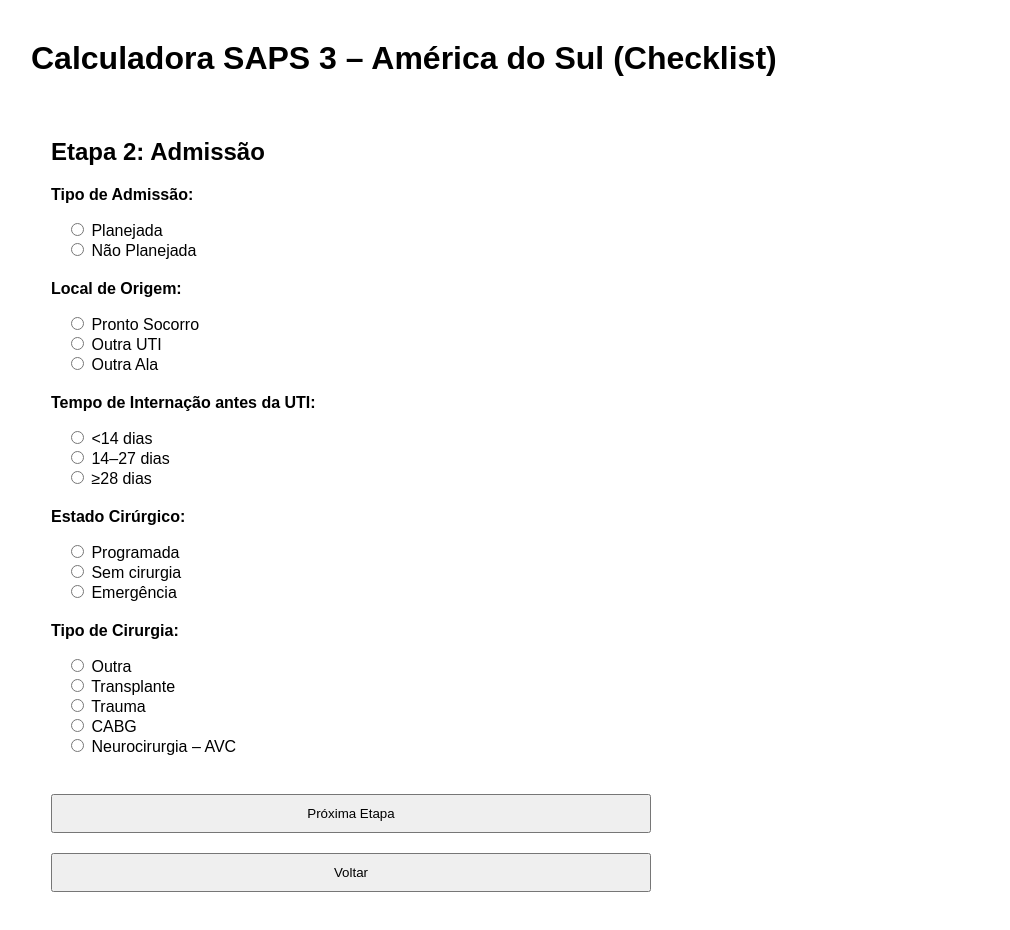
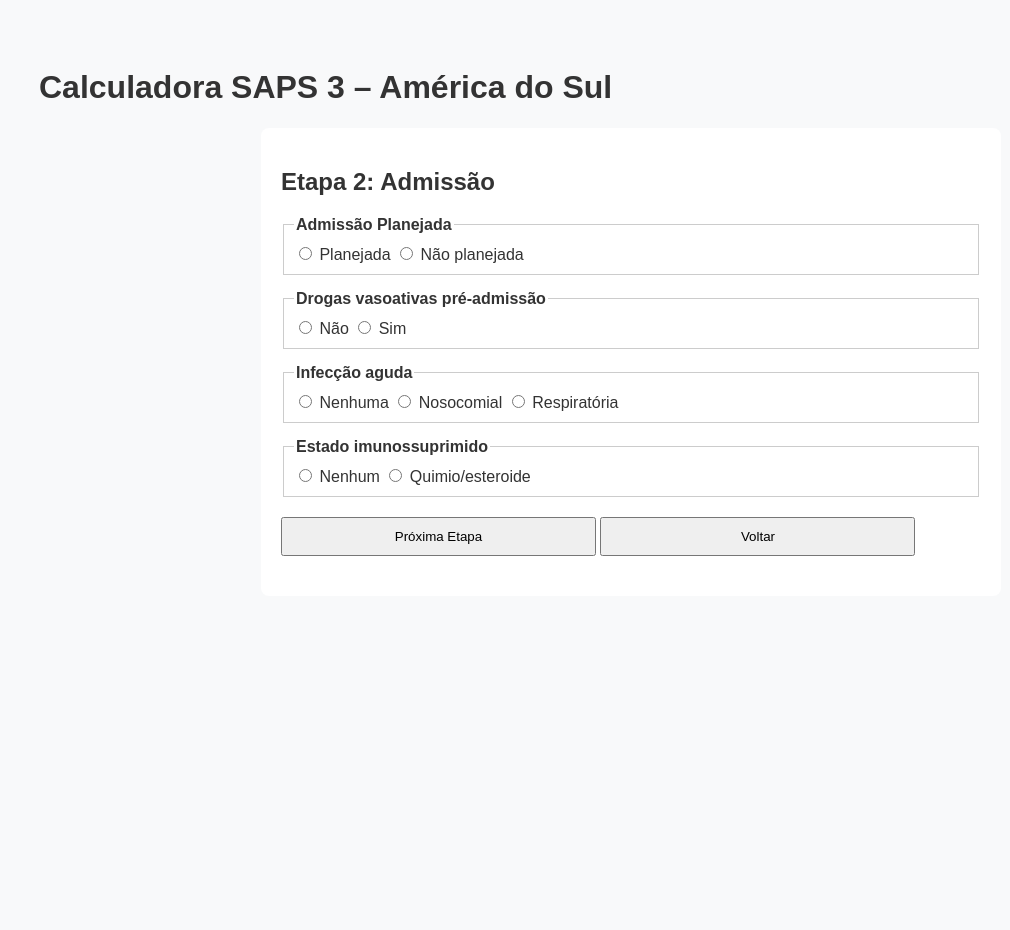
Before and after one commit to danielgloria/saps3, a plain HTML site: page index.html in a window 1280 px wide. Both pictures are taken after a click on the button "Próxima Etapa". Shown: the whole page, without its empty margins (9-1019 px from the left). After the commit the page ends 800 px from the top, so only its background shows below. Drawn offline with nearby package versions, Linux system fonts and the light colour scheme.

Commit message:
Add files via upload

```diff
--- a/index.html
+++ b/index.html
@@ -1,140 +1,67 @@
 <!DOCTYPE html>
 <html lang="pt-BR">
 <head>
-  <meta charset="UTF-8">
-  <title>Calculadora SAPS 3 – Checklist</title>
-  <link rel="stylesheet" href="style.css">
+  <meta charset="UTF-8" />
+  <title>SAPS 3 – América do Sul (Completo)</title>
+  <link rel="stylesheet" href="style.css" />
   <script src="https://cdnjs.cloudflare.com/ajax/libs/jspdf/2.5.1/jspdf.umd.min.js"></script>
 </head>
 <body>
-  <h1>Calculadora SAPS 3 – América do Sul (Checklist)</h1>
+  <h1>Calculadora SAPS 3 – América do Sul</h1>
   <form id="saps-form">
     <div class="step" id="step-1">
       <h2>Etapa 1: Identificação</h2>
-      <label>Iniciais do Paciente:</label>
-      <input type="text" id="iniciais">
-      <label>Número do Atendimento:</label>
-      <input type="text" id="atendimento"><br>
+      <input type="text" id="iniciais" placeholder="Iniciais do Paciente" />
+      <input type="text" id="atendimento" placeholder="Número do Atendimento" />
       <button type="button" onclick="nextStep(2)">Próxima Etapa</button>
     </div>
 
     <div class="step" id="step-2" style="display:none;">
       <h2>Etapa 2: Admissão</h2>
-      <p>Tipo de Admissão:</p>
-      <label><input type="radio" name="tipo_admissao" value="0"> Planejada</label>
-      <label><input type="radio" name="tipo_admissao" value="3"> Não Planejada</label>
-
-      <p>Local de Origem:</p>
-      <label><input type="radio" name="local_origem" value="5"> Pronto Socorro</label>
-      <label><input type="radio" name="local_origem" value="7"> Outra UTI</label>
-      <label><input type="radio" name="local_origem" value="8"> Outra Ala</label>
-
-      <p>Tempo de Internação antes da UTI:</p>
-      <label><input type="radio" name="tempo_internacao" value="0"> <14 dias</label>
-      <label><input type="radio" name="tempo_internacao" value="6"> 14–27 dias</label>
-      <label><input type="radio" name="tempo_internacao" value="7"> ≥28 dias</label>
-
-      <p>Estado Cirúrgico:</p>
-      <label><input type="radio" name="estado_cirurgico" value="0"> Programada</label>
-      <label><input type="radio" name="estado_cirurgico" value="5"> Sem cirurgia</label>
-      <label><input type="radio" name="estado_cirurgico" value="6"> Emergência</label>
-
-      <p>Tipo de Cirurgia:</p>
-      <label><input type="radio" name="tipo_cirurgia" value="0"> Outra</label>
-      <label><input type="radio" name="tipo_cirurgia" value="-11"> Transplante</label>
-      <label><input type="radio" name="tipo_cirurgia" value="-8"> Trauma</label>
-      <label><input type="radio" name="tipo_cirurgia" value="-6"> CABG</label>
-      <label><input type="radio" name="tipo_cirurgia" value="5"> Neurocirurgia – AVC</label>
-
-      <br><button type="button" onclick="nextStep(3)">Próxima Etapa</button>
+      <!-- Campos existentes + drogas vasoativas + infecção + imunossupressão -->
+      <fieldset><legend>Admissão Planejada</legend>
+        <label><input type="radio" name="admissao" value="0" /> Planejada</label>
+        <label><input type="radio" name="admissao" value="3" /> Não planejada</label>
+      </fieldset>
+      <fieldset><legend>Drogas vasoativas pré-admissão</legend>
+        <label><input type="radio" name="vasoativas" value="0" /> Não</label>
+        <label><input type="radio" name="vasoativas" value="3" /> Sim</label>
+      </fieldset>
+      <fieldset><legend>Infecção aguda</legend>
+        <label><input type="radio" name="infeccao" value="0" /> Nenhuma</label>
+        <label><input type="radio" name="infeccao" value="4" /> Nosocomial</label>
+        <label><input type="radio" name="infeccao" value="5" /> Respiratória</label>
+      </fieldset>
+      <fieldset><legend>Estado imunossuprimido</legend>
+        <label><input type="radio" name="imuno" value="0" /> Nenhum</label>
+        <label><input type="radio" name="imuno" value="3" /> Quimio/esteroide</label>
+      </fieldset>
+      <button type="button" onclick="nextStep(3)">Próxima Etapa</button>
       <button type="button" onclick="prevStep(1)">Voltar</button>
     </div>
 
     <div class="step" id="step-3" style="display:none;">
-      <h2>Etapa 3: Variáveis Clínicas</h2>
-
-      <p>Idade:</p>
-      <label><input type="radio" name="idade" value="0"> Menor que 40</label>
-      <label><input type="radio" name="idade" value="5"> 40-59</label>
-      <label><input type="radio" name="idade" value="9"> 60-69</label>
-      <label><input type="radio" name="idade" value="13"> 70-74</label>
-      <label><input type="radio" name="idade" value="15"> 75-79</label>
-      <label><input type="radio" name="idade" value="18"> ≥80</label>
-
-      <p>Glasgow:</p>
-      <label><input type="radio" name="glasgow" value="0"> ≥13</label>
-      <label><input type="radio" name="glasgow" value="2"> 7–12</label>
-      <label><input type="radio" name="glasgow" value="7"> 6</label>
-      <label><input type="radio" name="glasgow" value="10"> 5</label>
-      <label><input type="radio" name="glasgow" value="15"> 3–4</label>
-
-      <p>PAS:</p>
-      <label><input type="radio" name="pas" value="0"> ≥120</label>
-      <label><input type="radio" name="pas" value="3"> 70–119</label>
-      <label><input type="radio" name="pas" value="8"> 40–69</label>
-      <label><input type="radio" name="pas" value="11"> <40</label>
-
-      <p>FC:</p>
-      <label><input type="radio" name="fc" value="0"> <120</label>
-      <label><input type="radio" name="fc" value="5"> 120–159</label>
-      <label><input type="radio" name="fc" value="7"> ≥160</label>
-
-      <p>Oxigenação:</p>
-      <label><input type="radio" name="oxigenacao" value="0"> PaO₂ ≥60 sem VM</label>
-      <label><input type="radio" name="oxigenacao" value="5"> PaO₂ <60 sem VM</label>
-      <label><input type="radio" name="oxigenacao" value="7"> PaO₂/FiO₂ ≥100 com VM</label>
-      <label><input type="radio" name="oxigenacao" value="11"> PaO₂/FiO₂ <100 com VM</label>
-
-      <p>Motivo da Admissão:</p>
-      <label><input type="radio" name="motivo" value="0"> Outro</label>
-      <label><input type="radio" name="motivo" value="-5"> Arritmia</label>
-      <label><input type="radio" name="motivo" value="-4"> Convulsões</label>
-      <label><input type="radio" name="motivo" value="3"> Choque</label>
-      <label><input type="radio" name="motivo" value="4"> Coma/confusão</label>
-      <label><input type="radio" name="motivo" value="5"> Choque séptico</label>
-      <label><input type="radio" name="motivo" value="6"> Insuficiência hepática</label>
-      <label><input type="radio" name="motivo" value="7"> Déficit neurológico</label>
-      <label><input type="radio" name="motivo" value="9"> Pancreatite</label>
-      <label><input type="radio" name="motivo" value="10"> Efeito massa</label>
-
-      <br><button type="button" onclick="nextStep(4)">Próxima Etapa</button>
+      <h2>Etapa 3: Clínicas</h2>
+      <fieldset><legend>Comorbidades</legend>
+        <label><input type="radio" name="comorbidade" value="0" /> Nenhuma</label>
+        <label><input type="radio" name="comorbidade" value="6" /> IC NYHA IV</label>
+        <label><input type="radio" name="comorbidade" value="6" /> Câncer hematológico</label>
+        <label><input type="radio" name="comorbidade" value="8" /> Cirrose</label>
+        <label><input type="radio" name="comorbidade" value="8" /> AIDS</label>
+        <label><input type="radio" name="comorbidade" value="11" /> Câncer metastático</label>
+      </fieldset>
+      <button type="button" onclick="nextStep(4)">Próxima Etapa</button>
       <button type="button" onclick="prevStep(2)">Voltar</button>
     </div>
 
     <div class="step" id="step-4" style="display:none;">
-      <h2>Etapa 4: Variáveis Laboratoriais</h2>
-
-      <p>Leucócitos:</p>
-      <label><input type="radio" name="leucocitos" value="0"> <15</label>
-      <label><input type="radio" name="leucocitos" value="2"> ≥15</label>
-
-      <p>pH:</p>
-      <label><input type="radio" name="ph" value="0"> >7.25</label>
-      <label><input type="radio" name="ph" value="3"> ≤7.25</label>
-
-      <p>Plaquetas:</p>
-      <label><input type="radio" name="plaquetas" value="0"> ≥100</label>
-      <label><input type="radio" name="plaquetas" value="5"> 50–99</label>
-      <label><input type="radio" name="plaquetas" value="8"> 20–49</label>
-      <label><input type="radio" name="plaquetas" value="13"> <20</label>
-
-      <p>Bilirrubina:</p>
-      <label><input type="radio" name="bilirrubina" value="0"> <2</label>
-      <label><input type="radio" name="bilirrubina" value="4"> 2–5.9</label>
-      <label><input type="radio" name="bilirrubina" value="5"> ≥6</label>
-
-      <p>Creatinina:</p>
-      <label><input type="radio" name="creatinina" value="0"> <1.2</label>
-      <label><input type="radio" name="creatinina" value="2"> 1.2–1.9</label>
-      <label><input type="radio" name="creatinina" value="7"> 2–3.4</label>
-      <label><input type="radio" name="creatinina" value="8"> ≥3.5</label>
-
-      <br><button type="submit">Calcular SAPS 3</button>
+      <h2>Etapa 4: Laboratoriais</h2>
+      <!-- Placeholder para variáveis laboratoriais -->
+      <p>[Variáveis laboratoriais aqui]</p>
+      <button type="submit">Calcular SAPS 3</button>
       <button type="button" onclick="prevStep(3)">Voltar</button>
     </div>
-
-</form>
-
+  </form>
   <div id="resultado"></div>
   <button id="export-pdf" onclick="gerarPDF()" style="display:none;">Baixar PDF</button>
   <script src="script.js"></script>
--- a/script.js
+++ b/script.js
@@ -6,48 +6,38 @@ function prevStep(n) {
   nextStep(n);
 }
 
-function getRadioValue(name) {
-  const radios = document.getElementsByName(name);
-  for (let r of radios) {
-    if (r.checked) return parseInt(r.value);
-  }
-  return 0;
+function getValue(name) {
+  let r = document.querySelector(`input[name="${name}"]:checked`);
+  return r ? parseInt(r.value) : 0;
 }
 
 document.getElementById('saps-form').addEventListener('submit', function(e) {
   e.preventDefault();
-
-  let total = 16;
-  const variaveis = [
-    'tipo_admissao', 'local_origem', 'tempo_internacao',
-    'estado_cirurgico', 'tipo_cirurgia'
-  ];
-  variaveis.forEach(nome => total += getRadioValue(nome));
+  let total = 16; // compensação padrão
+  let variaveis = ['admissao','vasoativas','infeccao','imuno','comorbidade'];
+  variaveis.forEach(v => total += getValue(v));
 
   let x = -32.6659 + Math.log(total + 20.5958) * 7.8321;
   let mortalidade = (Math.exp(x) / (1 + Math.exp(x))) * 100;
   mortalidade = mortalidade.toFixed(1);
-
-  const iniciais = document.getElementById('iniciais').value || 'Paciente';
-  const atendimento = document.getElementById('atendimento').value || 'N/A';
-
   document.getElementById('resultado').innerHTML =
     `<h3>SAPS 3: ${total}</h3><h3>Mortalidade Estimada: ${mortalidade}%</h3>`;
   document.getElementById('export-pdf').style.display = 'inline-block';
-
-  window.pdfData = { iniciais, atendimento, saps: total, mortalidade };
+  window.pdfData = {
+    iniciais: document.getElementById("iniciais").value,
+    atendimento: document.getElementById("atendimento").value,
+    saps: total, mortalidade
+  };
 });
 
 function gerarPDF() {
   const { jsPDF } = window.jspdf;
   const doc = new jsPDF();
   const d = window.pdfData;
-  doc.setFontSize(16);
   doc.text("Resumo – SAPS 3 (América do Sul)", 20, 20);
-  doc.setFontSize(12);
-  doc.text(`Iniciais: ${d.iniciais}`, 20, 40);
-  doc.text(`Atendimento: ${d.atendimento}`, 20, 50);
+  doc.text(`Iniciais: ${d.iniciais || "N/A"}`, 20, 40);
+  doc.text(`Atendimento: ${d.atendimento || "N/A"}`, 20, 50);
   doc.text(`SAPS 3: ${d.saps}`, 20, 70);
   doc.text(`Mortalidade: ${d.mortalidade}%`, 20, 80);
-  doc.save(`saps3_${d.iniciais}.pdf`);
+  doc.save("saps3_final.pdf");
 }
--- a/style.css
+++ b/style.css
@@ -1,31 +1,29 @@
 body {
   font-family: Arial, sans-serif;
-  margin: 40px;
+  background: #f8f9fa;
+  color: #333;
+  padding: 40px;
 }
 form {
-  background: #fff;
+  background: white;
   padding: 20px;
   border-radius: 8px;
-  max-width: 600px;
+  max-width: 700px;
+  margin: auto;
 }
-input[type="text"], button {
-  display: block;
-  width: 100%;
-  margin-top: 10px;
+fieldset {
+  border: 1px solid #ccc;
+  padding: 10px;
+  margin-top: 15px;
 }
-label {
-  display: block;
-  margin-left: 15px;
-}
-p {
-  margin-top: 20px;
+legend {
   font-weight: bold;
 }
 button {
+  margin-top: 20px;
   padding: 10px;
-  margin-top: 20px;
+  width: 45%;
 }
-#resultado {
-  margin-top: 20px;
-  font-weight: bold;
+.step {
+  margin-bottom: 20px;
 }
```
